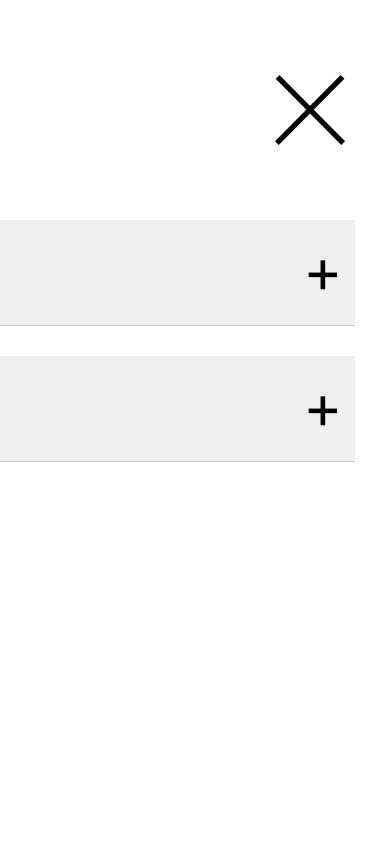
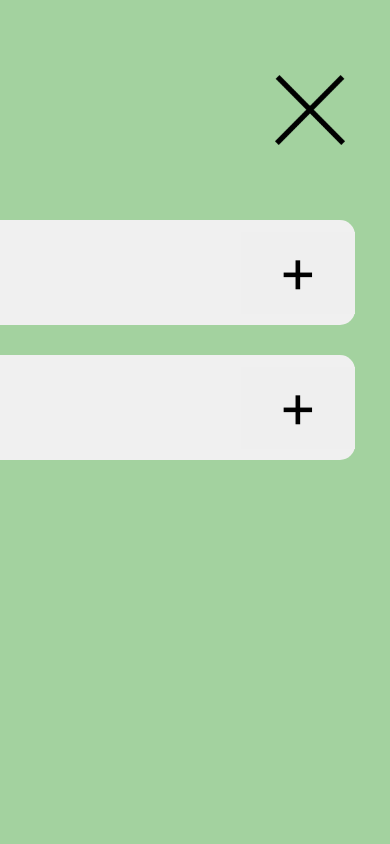
Before and after one commit to jardelrodriguespinto/UbuntuStoreFrontEnd, a React (Create React App) app: page /estabelecimentos in a window 390 px wide. Both pictures are taken after a click on the picture 50 px from the left and 110 px from the top of the page. Shown: the top 844 px of the page. Built offline with nearby package versions, Linux system fonts and the light colour scheme.

Commit message:
alteracoes sidebar

```diff
--- a/src/assets/style/index.css
+++ b/src/assets/style/index.css
@@ -7,9 +7,7 @@
     padding: 0;
     font-family: 'Open Sans', sans-serif;
 }
-html{
-    display: inline;
-}
+
 body {
     height: 100%;
     width: 100%;
@@ -23,18 +21,6 @@ body {
 
 section {
     line-height: 35px;
-}
-
-.sidebar {
-    display: none;
-}
-
-.sidebar-menu {
-    display: none;
-}
-
-.sidebar-menu li {
-    display: none;
 }
 
 /* Adicionando as medias queries */
@@ -62,24 +48,5 @@ section {
             width: 1020px;
             height: 120px;
         }
-
-        .sidebar {
-            right: 0;
-            height: 100vh;
-            width: 800px;
-            color: white;
-            background-color: black;
-        }
-
-        .sidebar-menu {
-            list-style-type: none;
-            padding: 0;
-            margin: 0;
-        }
-
-          .sidebar-menu li {
-            padding: 10px;
-            border-bottom: 1px solid #ccc;
-        }
     }
 }
--- a/src/assets/style/sidebar-menu.css
+++ b/src/assets/style/sidebar-menu.css
@@ -19,7 +19,7 @@
         height: 100%;
         width: 1212px;
         color: black;
-        background-color: white;
+        background-color: #A3D29F;
         z-index: 4;
         display: block;
     }
@@ -82,6 +82,10 @@
 
     .submenu-item {
         padding: 0;
+        margin-top: 15px;
+        width: 100%;
+        background-color: #f0f0f0;
+        border-radius: 15px;
     }
 
     .sidebar-menu li a {
@@ -99,14 +103,28 @@
     .tab {
         display: flex;
         align-items: center;
+        border-radius: 15px;
         justify-content: space-between;
         background-color: #f0f0f0;
         font-size: 35px;
     }
 
+    .titulo {
+        width: 50%;
+        margin-left: 15px;
+    }
     .control {
-        margin-right: 15px;
+        width: 10%;
+        /* margin-right: 15px; */
         font-size: 60px;
         border: none;
     }
+
+    .botoes {
+        display: flex;
+        flex-direction: column;
+        height: 300px;
+        align-items: center;
+        justify-content: space-around;
+    }
 }
--- a/src/components/AccordionItem.js
+++ b/src/components/AccordionItem.js
@@ -11,7 +11,7 @@ const AccordionItem = ({ menuItems }) => {
   return (
     <li className={`accordion_item ${isOpen ? 'open' : 'closed'}`}>
       <div className="tab">
-        {title}
+        <p className='titulo'>{title}</p>
         <button
           onClick={handleToggle}
           className="control">
--- a/src/components/SideBarMenu.js
+++ b/src/components/SideBarMenu.js
@@ -3,6 +3,8 @@ import logoUbuntuStore from "../assets/img/logo-ubuntu-store.jpeg";
 import { menuItems } from "./MenuItems";
 import AccordionItem from "./AccordionItem";
 import closeBtn from '../assets/img/close-button.png'
+import BotaoLogin from './botoes/BotaoLogin';
+import BotaoCadastre from './botoes/BotaoCadastre';
 
 
 function SideBarMenu({ toggleSidebar }) {
@@ -20,12 +22,10 @@ function SideBarMenu({ toggleSidebar }) {
               );
             })}
       </ul>
-      <button className="login-btn">
-          <span>Login</span>
-      </button>
-      <button className="register-btn">
-          <span>Cadastre-se</span>
-      </button>
+      <div className="botoes">
+        <BotaoLogin className="btn-login"/>
+        <BotaoCadastre className="btn-cadastre"/>
+      </div>
     </div>
   );
 }
--- /dev/null
+++ b/src/components/botoes/BotaoCadastre.js
@@ -0,0 +1,18 @@
+import "./botao-cadastre.css";
+import { useNavigate } from "react-router-dom";
+
+function BotaoCadastre() {
+
+  const navigate = useNavigate();
+  function irParaCadastro() {
+    navigate("/cadastro");
+  }
+
+  return (
+      <button
+        className="botao-cadastre"
+        onClick={()=> irParaCadastro()}>Cadastre-se
+      </button>
+  );
+}
+export default BotaoCadastre;
--- /dev/null
+++ b/src/components/botoes/botao-cadastre.css
@@ -0,0 +1,27 @@
+.botao-cadastre {
+    width: 300px;
+    height: 90px;
+    justify-self: center;
+    align-self: center;
+    color: #ffffff;
+    outline: none;
+    border: none;
+    border-radius: 100px;
+    background: rgb(0, 0, 0);
+    font-size: 40px;
+    cursor: pointer;
+    /* border-color: black;
+    border-style: outset;
+    border-width: 1px; */
+  }
+
+  .botao-cadastre:hover {
+    color: #000000;
+    background: #d6eed6;
+    font-weight: 500;
+
+  }
+
+  @media only screen and (max-width: 1312px) {
+
+  }
```
